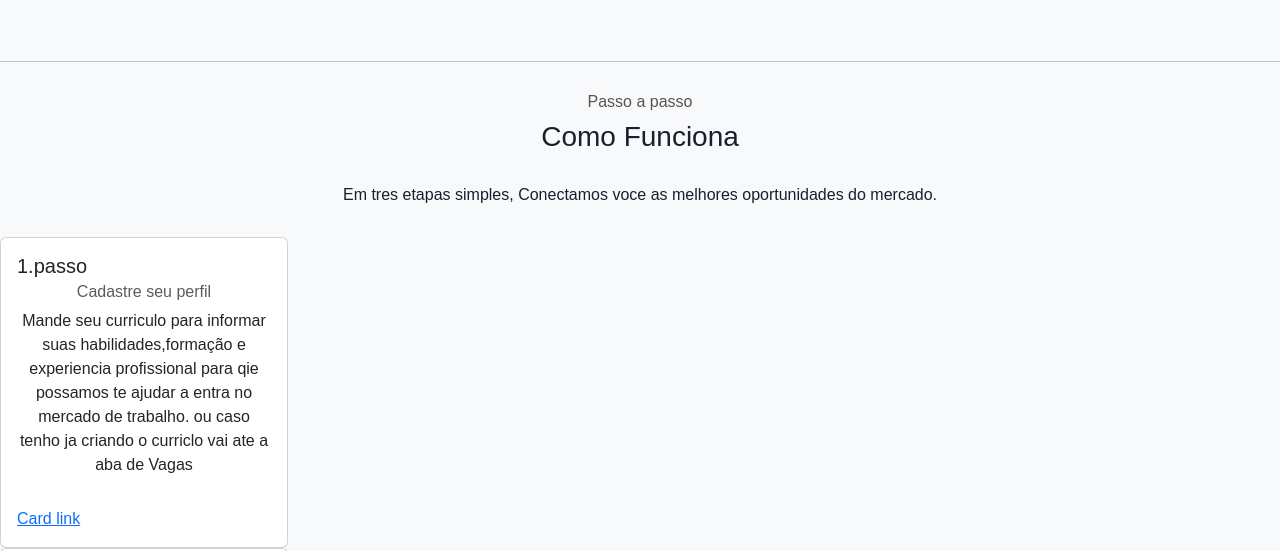
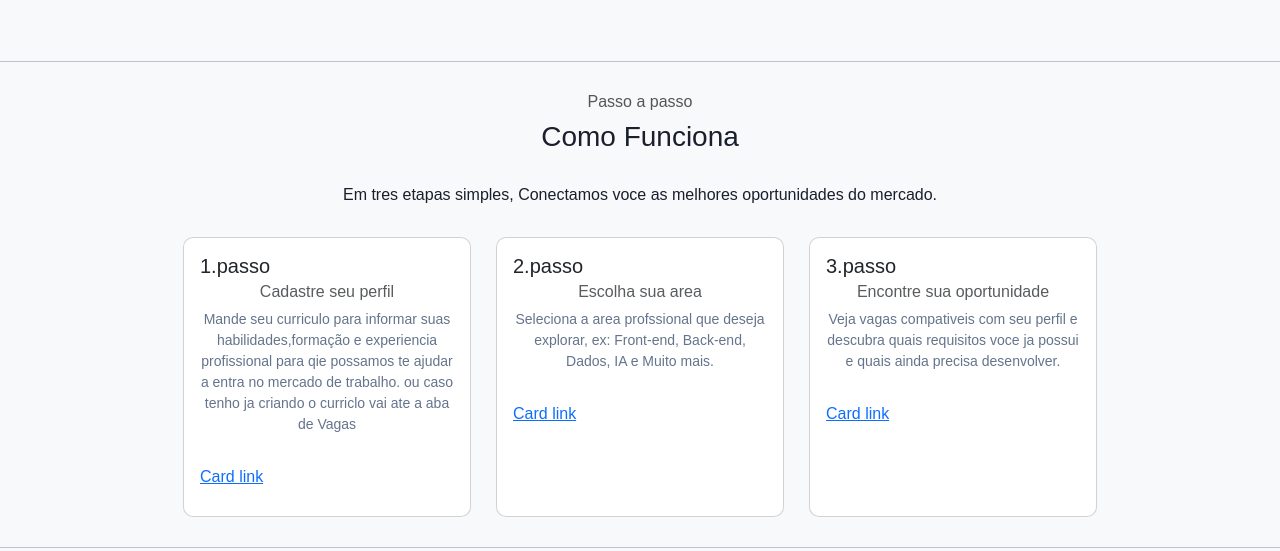
Before and after one commit to ViniciusBraga9/entregafase2-zarak, a plain HTML site: page index.html in a window 1280 px wide. Shown: the part 204-755 px from the top of the page. Drawn offline with nearby package versions, Linux system fonts and the light colour scheme.

Commit message:
centralizando sessão de passo a passo.

```diff
--- a/index.html
+++ b/index.html
@@ -70,7 +70,8 @@
         <p>Em tres etapas simples, Conectamos voce as melhores oportunidades do mercado.</p>
 
 
-        <div class="card" style="width: 18rem;">
+        <div class="cards container">
+            <div class="card">
                 <div class="card-body">
                     <h5 class="card-title">1.passo</h5>
                     <h6 class="card-subtitle mb-2 text-body-secondary">Cadastre seu perfil</h6>
@@ -78,11 +79,10 @@
                         te ajudar a entra no mercado de trabalho. ou caso tenho ja criando o curriclo vai ate a aba de Vagas
                     </p>
                     <a href="#" class="card-link">Card link</a>
-
                 </div>
             </div>
 
-    <div class="card" style="width: 18rem;">
+            <div class="card">
                 <div class="card-body">
                     <h5 class="card-title">2.passo</h5>
                     <h6 class="card-subtitle mb-2 text-body-secondary">Escolha sua area</h6>
@@ -92,13 +92,14 @@
                 </div>
             </div>
 
-        <div class="card" style="width: 18rem;">
+            <div class="card">
                 <div class="card-body">
                     <h5 class="card-title">3.passo</h5>
                     <h6 class="card-subtitle mb-2 text-body-secondary">Encontre sua oportunidade</h6>
                     <p class="card-text"> Veja vagas compativeis com seu perfil e descubra quais requisitos voce ja possui e quais ainda precisa desenvolver.
                     </p>
                     <a href="#" class="card-link">Card link</a>
+                </div>
             </div>
         </div>
 
--- a/styles.css
+++ b/styles.css
@@ -64,7 +64,8 @@
     justify-content: center;
     gap: 25px;
     flex-wrap: wrap;
-    margin: 30px;
+    margin-top: 30px;
+    margin-bottom: 30px;
 }
 
 .cards.container .card{
@@ -72,6 +73,11 @@
     min-height: 280px;
     border-radius: 10px;
     transition: 0.3s;
+}
+
+.cards.container .card:hover{
+    transform: translateY(-8px);
+    box-shadow: 0 12px 24px rgba(0, 0, 0, 0.15);
 }
 
 
```
Lines whose indentation alone changed are shown as unchanged.
